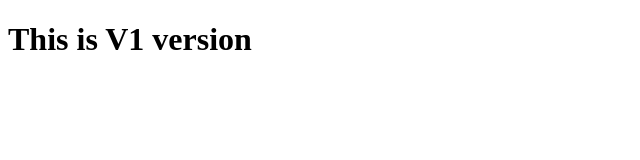
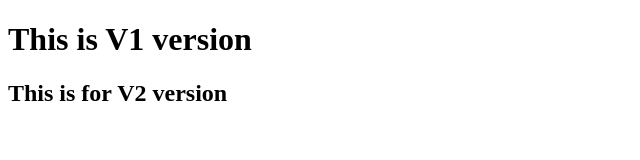
Before and after one commit to Rakesh-bg95/Test, a plain HTML site: page index.html in a window 1280 px wide. Shown: the whole page, without its empty margins (0-640 px from the left). Drawn offline with Linux system fonts and the light colour scheme.

Commit message:
First commit in design branch

```diff
--- a/index.html
+++ b/index.html
@@ -7,5 +7,6 @@
 </head>
 <body>
     <h1>This is V1 version</h1>
+    <h2>This is for V2 version</h2>
 </body>
 </html>
```
